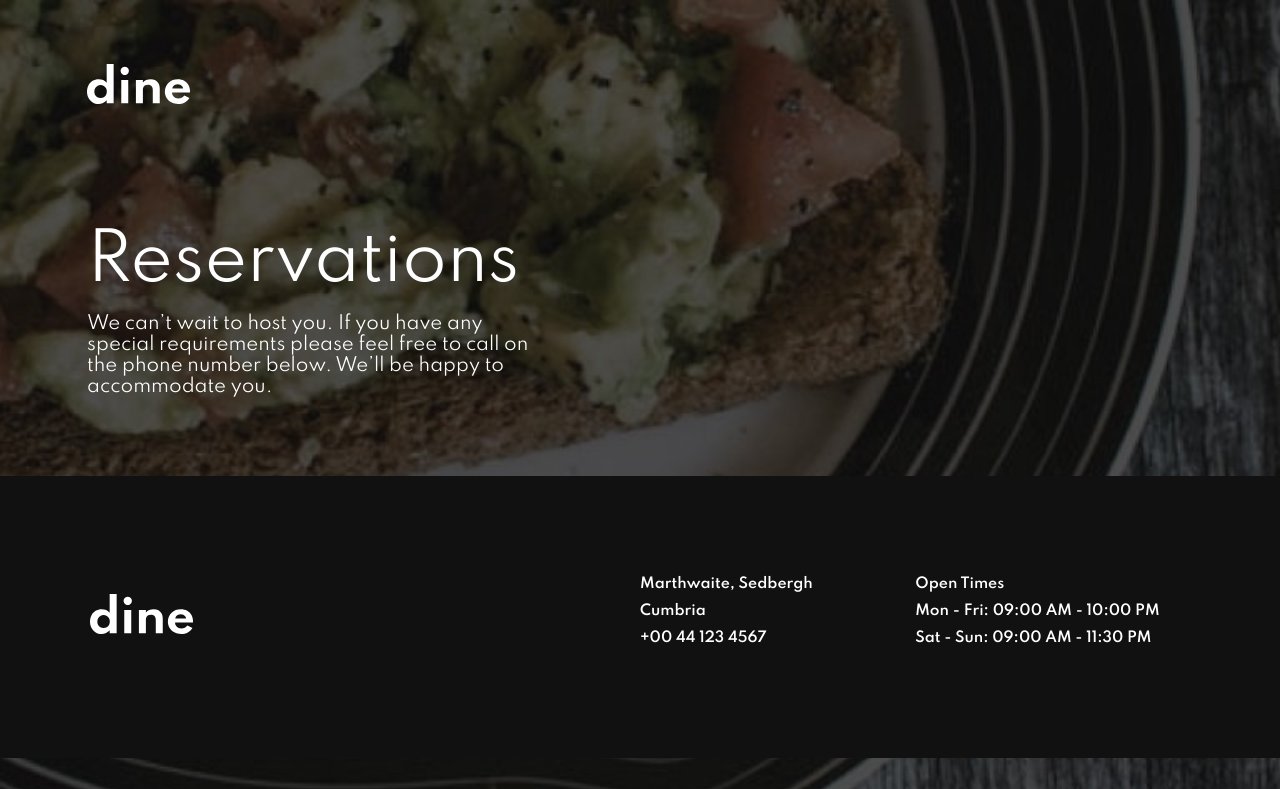
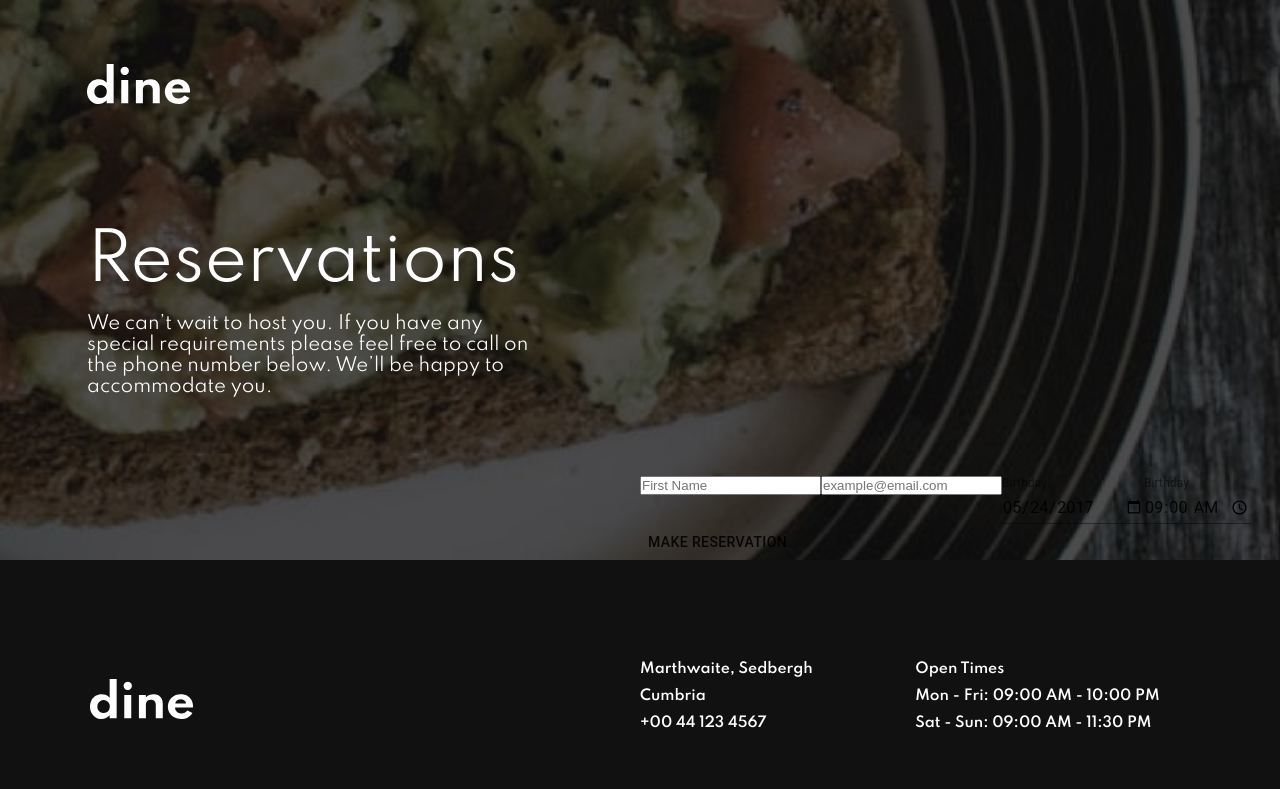
Before and after one commit to clf94-dev/dine-restaurant-react, a React (Create React App) app: page /reservation in a window 1280 px wide. Shown: the top 789 px of the page. Built offline with nearby package versions, Linux system fonts and the light colour scheme.

Commit message:
form structure

```diff
--- a/package.json
+++ b/package.json
@@ -3,8 +3,10 @@
   "version": "0.1.0",
   "private": true,
   "dependencies": {
+    "@date-io/date-fns": "^2.8.1",
     "@fortawesome/fontawesome-free": "^5.14.0",
     "@material-ui/core": "^4.11.0",
+    "@material-ui/pickers": "^3.2.10",
     "@testing-library/jest-dom": "^4.2.4",
     "@testing-library/react": "^9.5.0",
     "@testing-library/user-event": "^7.2.1",
@@ -13,6 +15,7 @@
     "react": "^16.13.1",
     "react-dom": "^16.13.1",
     "react-hook-form": "^6.7.1",
+    "react-number-picker": "^1.0.5",
     "react-router-dom": "^5.2.0",
     "react-scripts": "3.4.3"
   },
--- /dev/null
+++ b/src/components/ErrorMessage.jsx
@@ -0,0 +1,27 @@
+import React from "react";
+
+export default function ErrorMessage({ error }) {
+  if (error) {
+    switch (error.type) {
+      case "required":
+        return <p>This is required</p>;
+      case "minLength":
+        return <p>Your last name need minmium 2 charcaters</p>;
+        case "maxLength":
+            return <p>Your first name need maximum 20 characters</p>;
+      case "pattern":
+
+            return <p>Enter a valid email address</p>;
+
+
+      case "min":
+        return <p>Minmium age is 18</p>;
+      case "validate":
+        return <p>Username is already used</p>;
+      default:
+        return null;
+    }
+  }
+
+  return null;
+}
--- /dev/null
+++ b/src/components/Form.jsx
@@ -0,0 +1,62 @@
+import React, {useState} from 'react'
+
+import {useForm} from 'react-hook-form';
+import {Grid, Button, TextField} from '@material-ui/core/';
+import ErrorMessage from './ErrorMessage'
+
+export default function Form() {
+    const {handleSubmit, register, errors} = useForm();
+    const onSubmit = values => console.log(values);
+
+    return (
+        <div>
+            <Grid container direction='row' className="form-cont">
+                <Grid item md={6}></Grid>
+                <Grid item md={6} direction='column'>
+                    <form onSubmit={handleSubmit(onSubmit)}>
+                        <input
+                            type="text"
+                            name="firstName"
+                            placeholder="First Name "
+                            style={errors.firstName && {
+                            borderColor: "red"
+                        }}
+                            ref={register({required: true, maxLength: 30})}
+                            className="first-name input"/>
+                        <ErrorMessage error={errors.firstName}/>
+
+                        <input
+                            type="email"
+                            name="email"
+                            placeholder="example@email.com"
+                            style={errors.email && {
+                            borderColor: "red"
+                        }}
+                            ref={register({required: true, pattern: /^[A-Z0-9._%+-]+@[A-Z0-9.-]+\.[A-Z]{2,}$/i})}className="email-address input"/>
+                        <ErrorMessage error={errors.email}/>
+
+                        <TextField
+                            id="date"
+                            label="Birthday"
+                            type="date"
+                            defaultValue="2017-05-24"
+                            className='date-picker'
+                            InputLabelProps={{ shrink: true }}
+                        />
+                         <TextField
+                            id="time"
+                            label="Birthday"
+                            type="time"
+                            defaultValue="09:00"
+                            className='date-picker'
+                            InputLabelProps={{ shrink: true }}
+                        />
+
+                            </form>
+                            <Button type="submit" onClick={handleSubmit(onSubmit)}>
+                                Make Reservation</Button>
+
+                        </Grid>
+                    </Grid>
+                </div>);
+}
--- a/src/components/pages/Reservation.jsx
+++ b/src/components/pages/Reservation.jsx
@@ -1,11 +1,13 @@
 import React from 'react'
 import Footer from '../Footer'
 import TopReservation from '../TopReservation'
+import Form from '../Form'
 
 function Reservation() {
     return (
         <div>
             <TopReservation/>
+            <Form/>
             <Footer/>
         </div>
     )
--- a/src/components/styles/App.css
+++ b/src/components/styles/App.css
@@ -170,6 +170,10 @@ body {
   padding: 2%;
 }
 
+.highlights-cont .text-left img {
+  margin-bottom: 40px;
+}
+
 .highlights-cont .text-left h2 {
   font-size: 40px;
   font-weight: 400;
@@ -181,7 +185,7 @@ body {
 }
 
 .highlights-cont .cards-right {
-  padding-top: 5%;
+  padding-top: 7%;
 }
 
 .highlights-cont .cards-right .high-img-col img {
--- a/src/components/styles/App.scss
+++ b/src/components/styles/App.scss
@@ -144,6 +144,9 @@ body {
     }
     .text-left {
         padding: 2%;
+        img {
+            margin-bottom: 40px;
+        }
         h2 {
             font-size: 40px;
             font-weight: $font-weight4;
@@ -154,7 +157,7 @@ body {
         }
     }
     .cards-right {
-        padding-top: 5%;
+        padding-top: 7%;
         .high-img-col {
             img {
                 width: 100%;
```
Also changed, not shown: src/components/styles/App.min.css, 1 other file (tests, documents, lock files or other folders).
